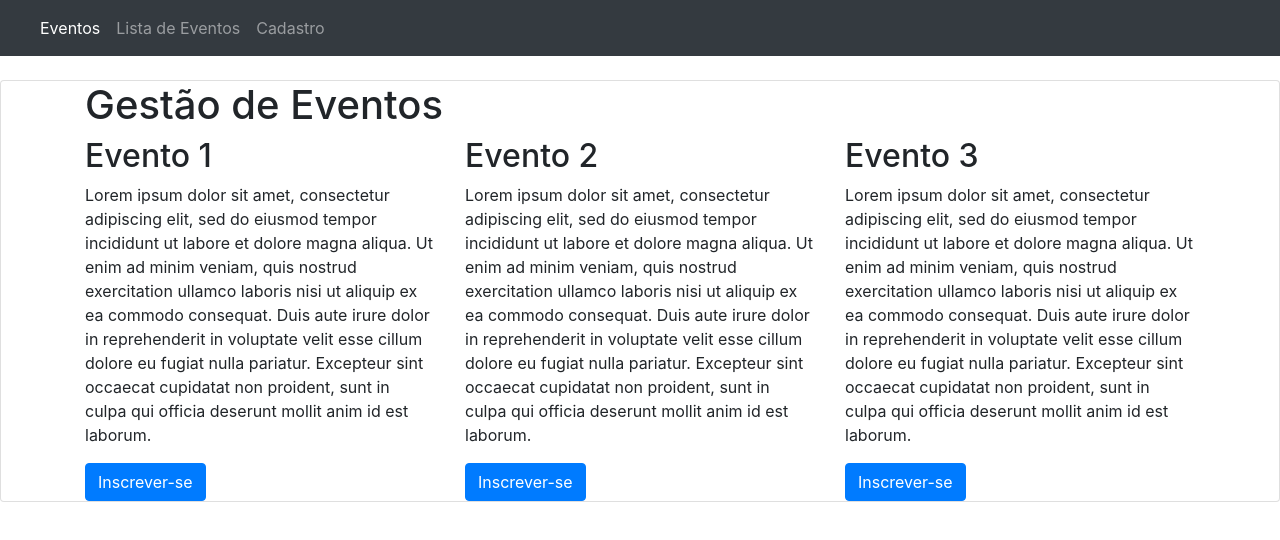
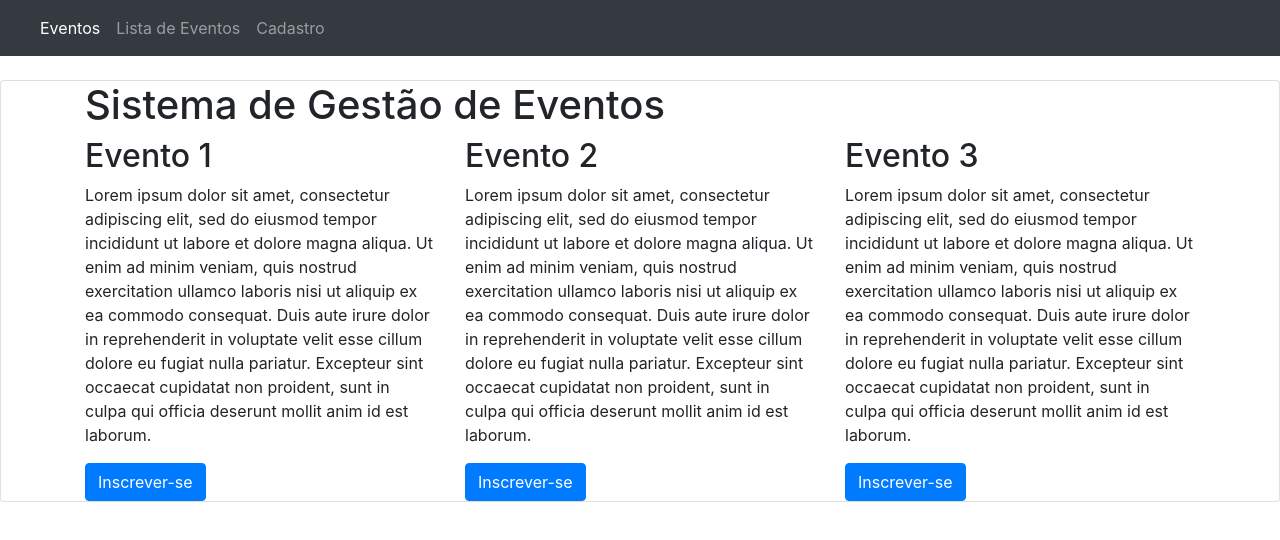
Before and after one commit to filipeedu20/pwa-app-sge, a website: page public/index.html in a window 1280 px wide. Drawn offline with Linux system fonts and the light colour scheme.

Commit message:
Alterando texto

```diff
--- a/public/index.html
+++ b/public/index.html
@@ -38,7 +38,7 @@
   <section class='container'>
     <div class='row cont'>
         <div class='col-lg-12'>
-            <h1>Gestão de Eventos</h1>
+            <h1>Sistema de Gestão de Eventos</h1>
         </div>
         <article class='col-sm-12 col-lg-4 cont'>
             <h2>Evento 1</h2>
```
